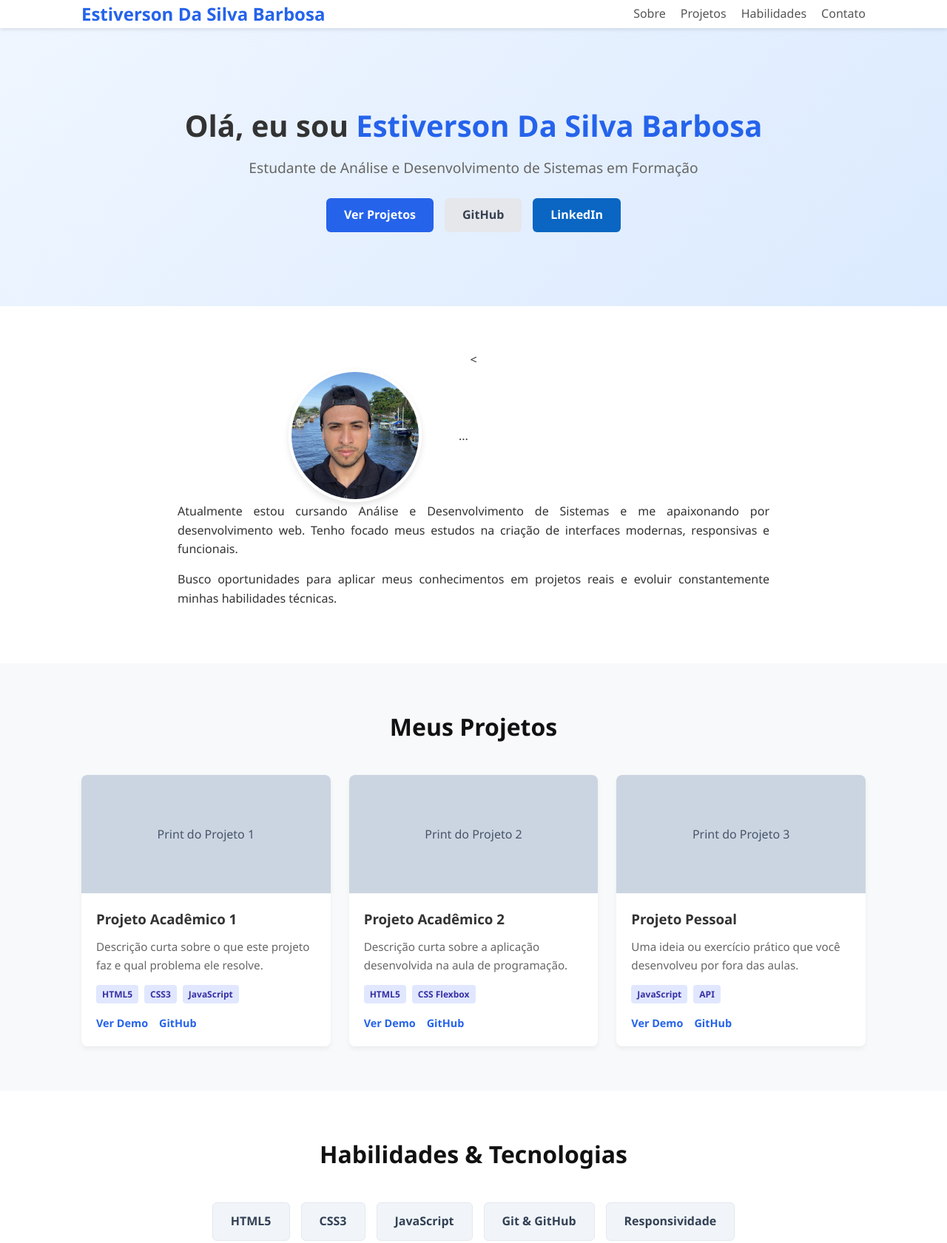
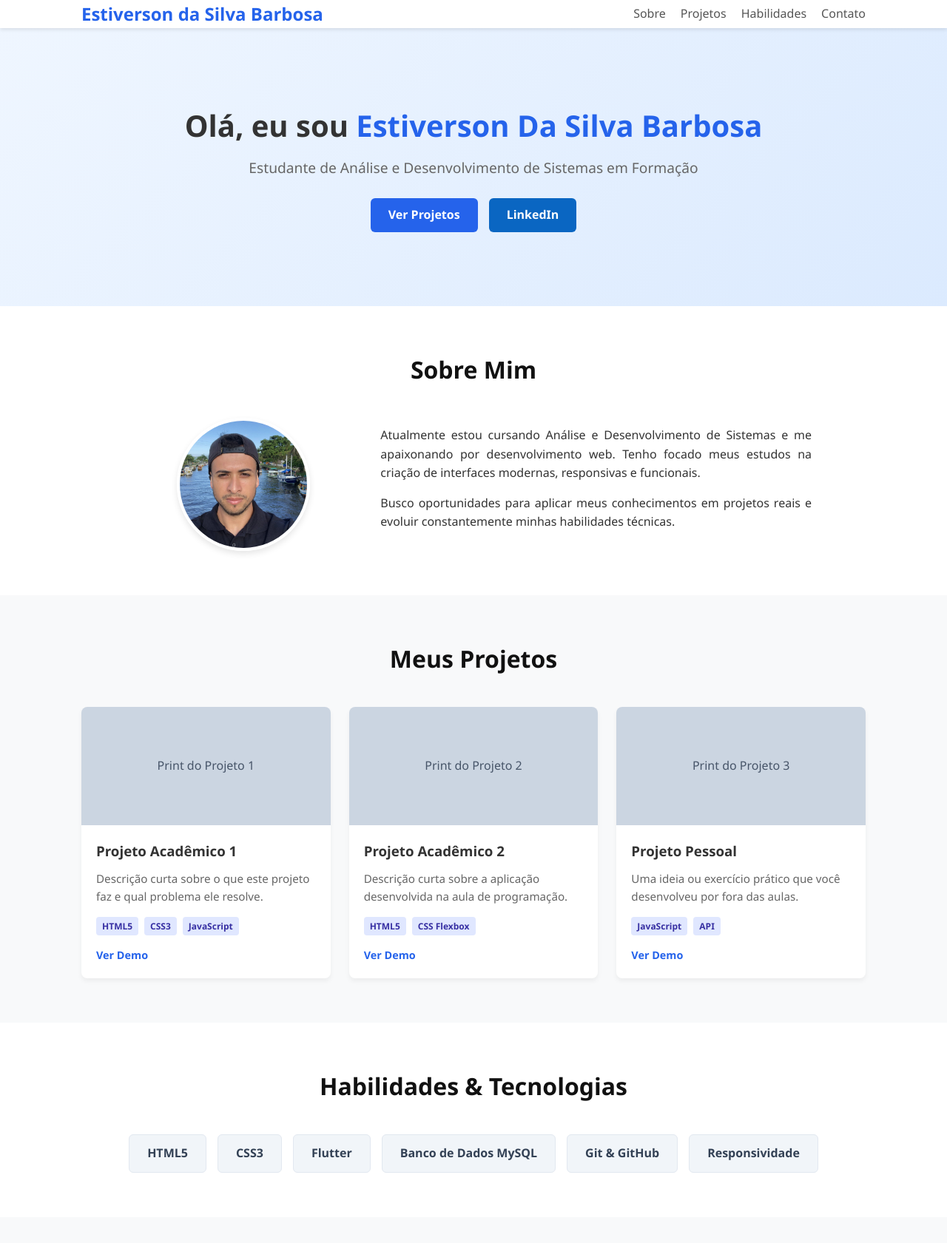
Before and after one commit to estive-ubasurf/Estiverson-da-Silva-Barbosa, a plain HTML site: page index.html/index.html in a window 1280 px wide. Shown: the top 1681 px of the page at 74% size. Drawn offline with Linux system fonts and the light colour scheme.

Commit message:
Revise portfolio HTML structure and content
Updated the portfolio HTML file with new sections and links, including LinkedIn and project descriptions.

```diff
--- a/index.html/index.html
+++ b/index.html/index.html
@@ -11,7 +11,7 @@
   <!-- Cabeçalho / Navegação -->
   <header class="header">
     <div class="container nav-container">
-      <a href="#" class="logo">Estiverson Da Silva Barbosa</a>
+      <a href="#" class="logo">Estiverson da Silva Barbosa</a>
       <nav>
         <ul class="nav-links">
           <li><a href="#sobre">Sobre</a></li>
@@ -26,28 +26,23 @@
   <!-- Hero Section -->
   <section class="hero">
     <div class="container hero-content">
-      <h1>Olá, eu sou <span>Estiverson Da Silva Barbosa</span> </h1>
+      <h1>Olá, eu sou <span>Estiverson Da Silva Barbosa</span></h1>
       <p>Estudante de Análise e Desenvolvimento de Sistemas em Formação</p>
       <div class="hero-buttons">
-      <a href="#projetos" class="btn btn-primary">Ver Projetos</a>
-  <a href="https://github.com/seudev" target="_blank" class="btn btn-secondary">GitHub</a>
-  <!-- Novo link do LinkedIn adicionado abaixo -->
-  <a href="https://linkedin.com/in/seu-perfil" target="_blank" class="btn btn-linkedin">LinkedIn</a>
+        <a href="#projetos" class="btn btn-primary">Ver Projetos</a>
+        <a href="https://www.linkedin.com/in/estiverson-barbosa-b751782a8/" target="_blank" class="btn btn-linkedin">LinkedIn</a>
       </div>
     </div>
   </section>
 
   <!-- Sobre Mim -->
   <section id="sobre" class="section">
-    <<div class="about-content">
-  <div class="about-avatar">
-    <!-- Novo código para a imagem adicionado abaixo -->
-    <img src="minha-foto.jpg" alt="Foto de [Seu Nome]" class="avatar-img">
-  </div>
-  <div class="about-text">
-    ...
-  </div>
-</div>
+    <div class="container">
+      <h2 class="section-title">Sobre Mim</h2>
+      <div class="about-content">
+        <div class="about-avatar">
+          <img src="minha-foto.jpg" alt="Foto de Estiverson Da Silva Barbosa" class="avatar-img">
+        </div>
         <div class="about-text">
           <p>
             Atualmente estou cursando Análise e Desenvolvimento de Sistemas e me apaixonando por desenvolvimento web.
@@ -80,7 +75,6 @@
             </div>
             <div class="card-links">
               <a href="#" class="btn-link">Ver Demo</a>
-              <a href="#" class="btn-link">GitHub</a>
             </div>
           </div>
         </article>
@@ -97,7 +91,6 @@
             </div>
             <div class="card-links">
               <a href="#" class="btn-link">Ver Demo</a>
-              <a href="#" class="btn-link">GitHub</a>
             </div>
           </div>
         </article>
@@ -114,7 +107,6 @@
             </div>
             <div class="card-links">
               <a href="#" class="btn-link">Ver Demo</a>
-              <a href="#" class="btn-link">GitHub</a>
             </div>
           </div>
         </article>
@@ -125,12 +117,13 @@
   <!-- Habilidades -->
   <section id="habilidades" class="section">
     <div class="container">
-      <h2 class="section-title">Habilidades & Tecnologias</h2>
+      <h2 class="section-title">Habilidades &amp; Tecnologias</h2>
       <div class="skills-grid">
         <div class="skill-item">HTML5</div>
         <div class="skill-item">CSS3</div>
-        <div class="skill-item">JavaScript</div>
-        <div class="skill-item">Git & GitHub</div>
+        <div class="skill-item">Flutter</div>
+        <div class="skill-item">Banco de Dados MySQL</div>
+        <div class="skill-item">Git &amp; GitHub</div>
         <div class="skill-item">Responsividade</div>
       </div>
     </div>
@@ -161,7 +154,7 @@
   <!-- Rodapé -->
   <footer class="footer">
     <div class="container">
-      <p>&copy; 2026 Estiverson da Silva Barbosa - Portfólio </p>
+      <p>&copy; 2026 Estiverson da Silva Barbosa - Portfólio</p>
     </div>
   </footer>
 
```
